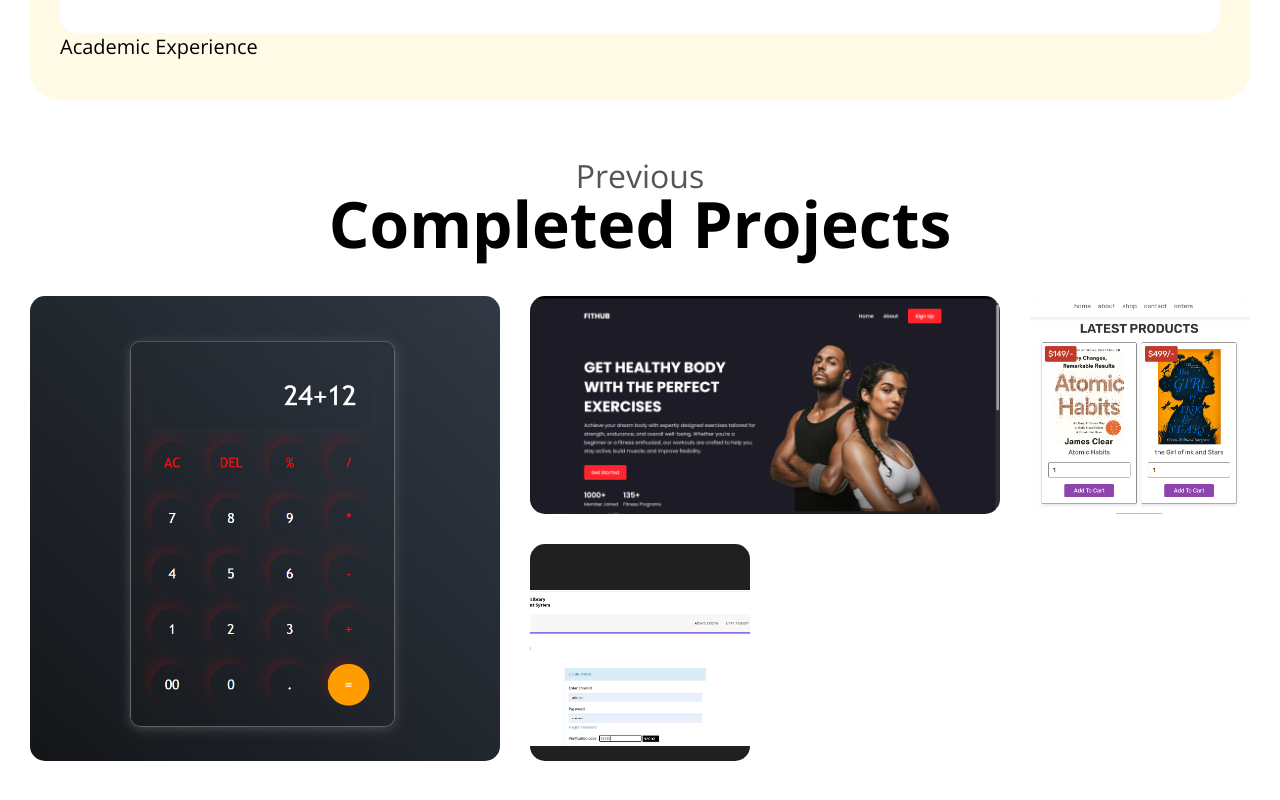
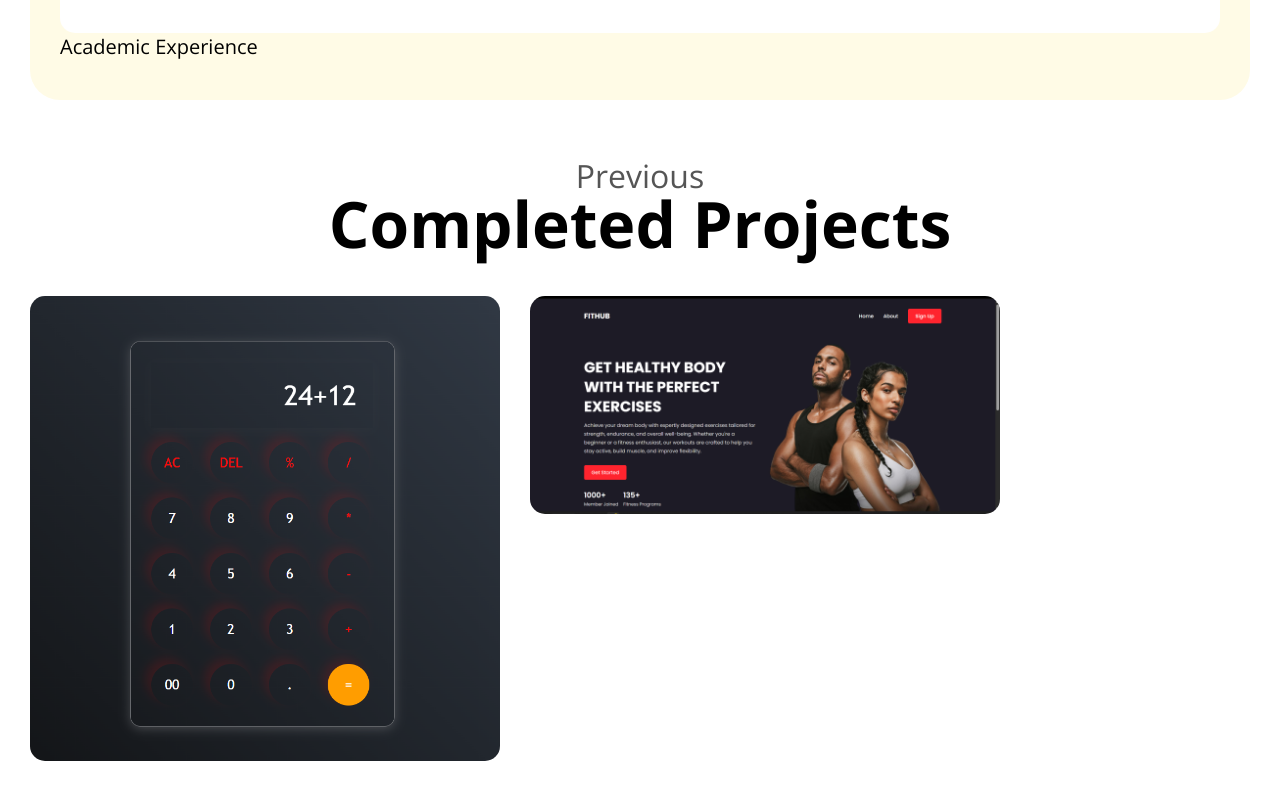
Before and after one commit to MaxAakash/Aakash_Portfolio, a plain HTML site: page index.html in a window 1280 px wide. Shown: the part 2488-3288 px from the top of the page. Drawn offline with nearby package versions, Linux system fonts and the light colour scheme.

Commit message:
index.html

```diff
--- a/index.html
+++ b/index.html
@@ -188,12 +188,7 @@
 				<a href="https://github.com/MaxAakash/FitHub.git" class="bento-item">
 					<img src="./imgs/fithub.png" alt="FitHub" width="100%" />
 				</a>
-				<a href="https://github.com/MaxAakash/Book-Store.git" class="bento-item">
-					<img src="./imgs/bookstore.png" alt="Book-Store" width="100%" />
-				</a>
-				<a href="https://github.com/MaxAakash/LMS.git" class="bento-item">
-					<img src="./imgs/lms.png" alt="LMS" width="100%" />
-				</a>
+
 			</div>
 		</section>
 
```
